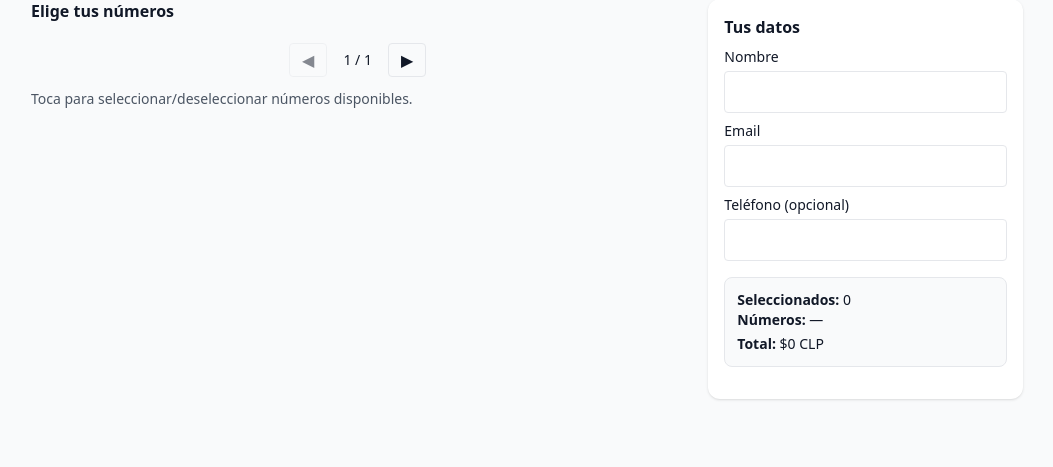
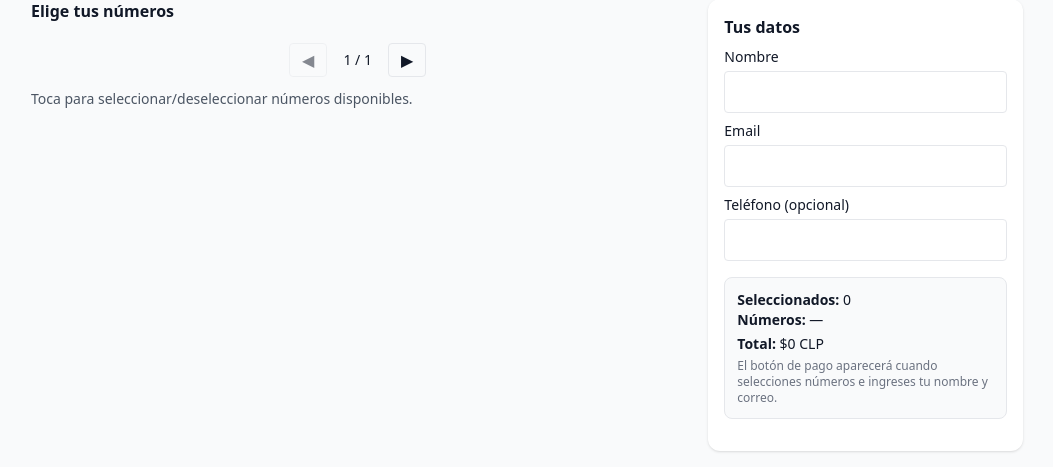
Before and after one commit to mpizarrot/Rifa-Milo, a Django app: template raffle/templates/raffle/detail.html in a window 1280 px wide. Shown: the part 1047-1514 px from the top of the page, without its empty margins (113-1166 px from the left). Before the commit the page ends 1447 px from the top, so only its background shows below. Run offline with Django 5.2, Linux system fonts and the light colour scheme; tables that the repository leaves empty hold one stand-in row (values such as "Sample post"); the template is opened without the code that fills it: values that come from a table or form of the project are taken from there, most other values are stand-ins (such as "Sample title", 1, 10 or a date in 2020); some libraries are stand-ins or nearby versions.

Commit message:
add more info

```diff
--- a/raffle/templates/raffle/detail.html
+++ b/raffle/templates/raffle/detail.html
@@ -136,6 +136,9 @@
       <div><strong>Seleccionados:</strong> <span id="selected-count">0</span></div>
       <div class="truncate"><strong>Números:</strong> <span id="selected-list">—</span></div>
       <div class="mt-1"><strong>Total:</strong> $<span id="selected-total">0</span> CLP</div>
+      <p class="text-xs text-gray-500 mt-1">
+        El botón de pago aparecerá cuando selecciones números e ingreses tu nombre y correo.
+      </p>
     </div>
 
     <!-- Botón / Brick de Mercado Pago -->
```
